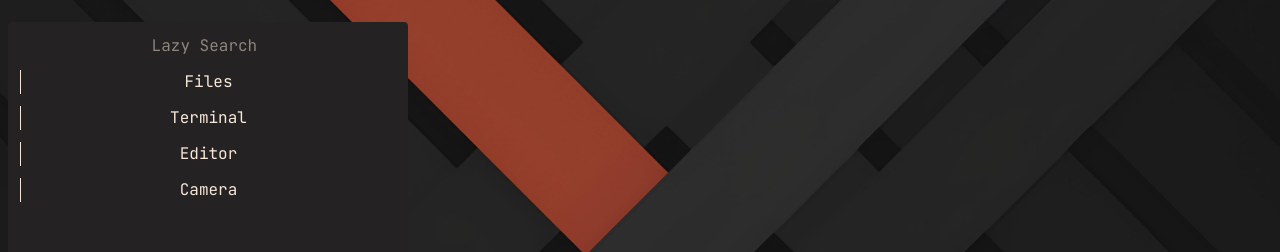
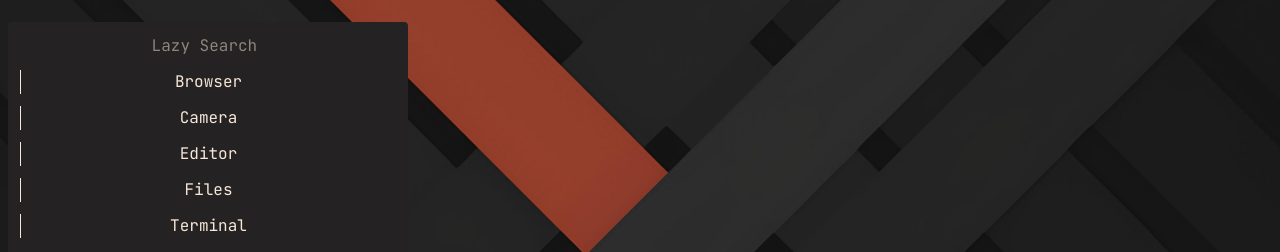
Before and after one commit to Lokesh550-code/Lazy-OS, a React (Vite) app: page / in a window 1280 px wide. Both pictures are taken after a click on the button 28 px from the left and 772 px from the top of the page. Shown: the part 402-654 px from the top of the page. Built offline with nearby package versions, Linux system fonts and the light colour scheme; a web font is replaced by a local one.

Commit message:
feat: link application components to window and initialize application components

```diff
--- /dev/null
+++ b/src/applications/browser/Browser.jsx
@@ -0,0 +1,7 @@
+const Browser = () => {
+  return (
+    <div className="h-full w-full bg-amber-200 text-black flex justify-center items-center">Browser</div>
+  )
+}
+
+export default Browser
--- /dev/null
+++ b/src/applications/camera/Camera.jsx
@@ -0,0 +1,7 @@
+const Camera = () => {
+  return (
+    <div>Camera</div>
+  )
+}
+
+export default Camera
--- /dev/null
+++ b/src/applications/editor/Editor.jsx
@@ -0,0 +1,7 @@
+const Editor = () => {
+  return (
+    <div>Editor</div>
+  )
+}
+
+export default Editor
--- /dev/null
+++ b/src/applications/files/Files.jsx
@@ -0,0 +1,7 @@
+const Files = () => {
+  return (
+    <div>Files</div>
+  )
+}
+
+export default Files
--- /dev/null
+++ b/src/applications/terminal/Terminal.jsx
@@ -0,0 +1,7 @@
+const Terminal = () => {
+  return (
+    <div>Terminal</div>
+  )
+}
+
+export default Terminal
--- a/src/components/StartUpMenuApplication.jsx
+++ b/src/components/StartUpMenuApplication.jsx
@@ -5,7 +5,7 @@ const StartUpMenuApplication = ({ application, setIsFuzzelActive }) => {
   return (
     <h1
       onClick={() => {
-        addComponents(application.name, application.applicationId);
+        addComponents(application.name, application.applicationId, application.component);
         setIsFuzzelActive(false);
       }}
       className="border-l text-center cursor-pointer hover:bg-[#1b1a1a] rounded-r transition select-none"
--- a/src/context/WindowProvider.jsx
+++ b/src/context/WindowProvider.jsx
@@ -16,7 +16,7 @@ const WindowProvider = ({ children }) => {
   });
   const [resizing, setResizing] = useState(false);
 
-  const addComponents = (name, id) => {
+  const addComponents = (name, id, component) => {
     setComponents((prev) => [
       ...prev.map((elem) => ({ ...elem, focused: false })),
       {
@@ -28,6 +28,7 @@ const WindowProvider = ({ children }) => {
         maximized: false,
         position: { x: 550, y: 100 },
         size: { height: 500, width: 500 },
+        component: component,
       },
     ]);
   };
@@ -298,10 +299,26 @@ const WindowProvider = ({ children }) => {
     event.currentTarget.releasePointerCapture(event.pointerId);
   };
   return (
-    <WindowContext.Provider value={{components, addComponents, focusWindow, removeComponent, handleMinimize, handleRestore, handleMaximize, handlePointerDown, handlePointerMove, handlePointerUp, handleResizeStart, handleResizeMove, handleResizeEnd}}>
+    <WindowContext.Provider
+      value={{
+        components,
+        addComponents,
+        focusWindow,
+        removeComponent,
+        handleMinimize,
+        handleRestore,
+        handleMaximize,
+        handlePointerDown,
+        handlePointerMove,
+        handlePointerUp,
+        handleResizeStart,
+        handleResizeMove,
+        handleResizeEnd,
+      }}
+    >
       {children}
     </WindowContext.Provider>
-  )
+  );
 };
 
 export default WindowProvider;
--- a/src/desktop/Desktop.jsx
+++ b/src/desktop/Desktop.jsx
@@ -1,6 +1,6 @@
 import Clock from "../clock/Clock";
 import Taskbar from "../taskbar/Taskbar";
-import url from "../wallpapers/wallpaper1.jpg";
+import wallpaper from "../wallpapers/wallpaper1.jpg";
 import Window from "../window/Window";
 import { useWindow } from "../hooks/useWindow";
 
@@ -11,7 +11,7 @@ const Desktop = () => {
     <div
       className="h-screen w-screen p-2 bg-[#242222] text-[#f6e7d9] font-ui flex flex-col justify-between overflow-hidden z-10"
       style={{
-        backgroundImage: `url(${url})`,
+        backgroundImage: `url(${wallpaper})`,
         backgroundSize: "cover",
         backgroundPosition: "center",
       }}
@@ -22,7 +22,7 @@ const Desktop = () => {
             return (
               <Window
                 application={elem}
-                key={elem.id}
+                key={elem.windowId}
               />
             );
           })
--- a/src/registery/applicationRegistery.js
+++ b/src/registery/applicationRegistery.js
@@ -1,8 +1,15 @@
+import Browser from "../applications/browser/Browser";
+import Camera from "../applications/camera/Camera";
+import Editor from "../applications/editor/Editor";
+import Files from "../applications/Files/Files";
+import Terminal from "../applications/terminal/Terminal";
+
 const applicationregistery = [
-  { applicationId: 1, name: "Files", taskbarApplication: true },
-  { applicationId: 2, name: "Terminal", taskbarApplication: true },
-  { applicationId: 3, name: "Editor", taskbarApplication: true },
-  { applicationId: 4, name: "Camera", taskbarApplication: false },
+  { applicationId: 1, name: "Browser", taskbarApplication: false, component: Browser },
+  { applicationId: 2, name: "Camera", taskbarApplication: false, component: Camera },
+  { applicationId: 3, name: "Editor", taskbarApplication: true, component: Editor },
+  { applicationId: 4, name: "Files", taskbarApplication: true, component: Files },
+  { applicationId: 5, name: "Terminal", taskbarApplication: true, component: Terminal },
 ];
 
 export default applicationregistery;
--- a/src/taskbar/StartUpMenu.jsx
+++ b/src/taskbar/StartUpMenu.jsx
@@ -51,8 +51,9 @@ const StartUpMenu = ({
       {filteredArr
         ? filteredArr.map((elem) => (
             <StartUpMenuApplication
-              name={elem.name}
+              application={elem}
               key={elem.applicationId}
+              setIsFuzzelActive={setIsFuzzelActive}
             />
           ))
         : applicationRegistery?.map((elem) => {
--- a/src/window/Window.jsx
+++ b/src/window/Window.jsx
@@ -4,6 +4,7 @@ import Title from "./Title";
 const Window = ({
   application,
 }) => {
+  const ApplicattionComponent = application.component;
   const {
     focusWindow, handleResizeStart, handleResizeMove, handleResizeEnd,} = useWindow();
   return (
@@ -26,8 +27,8 @@ const Window = ({
       <Title
         application={application}
       />
-      <div className="h-full flex justify-center items-center">
-        {application.applicationName}
+      <div className="h-full w-full flex justify-center items-center">
+        <ApplicattionComponent />
       </div>
       <div
         onPointerDown={(event) => {
```
